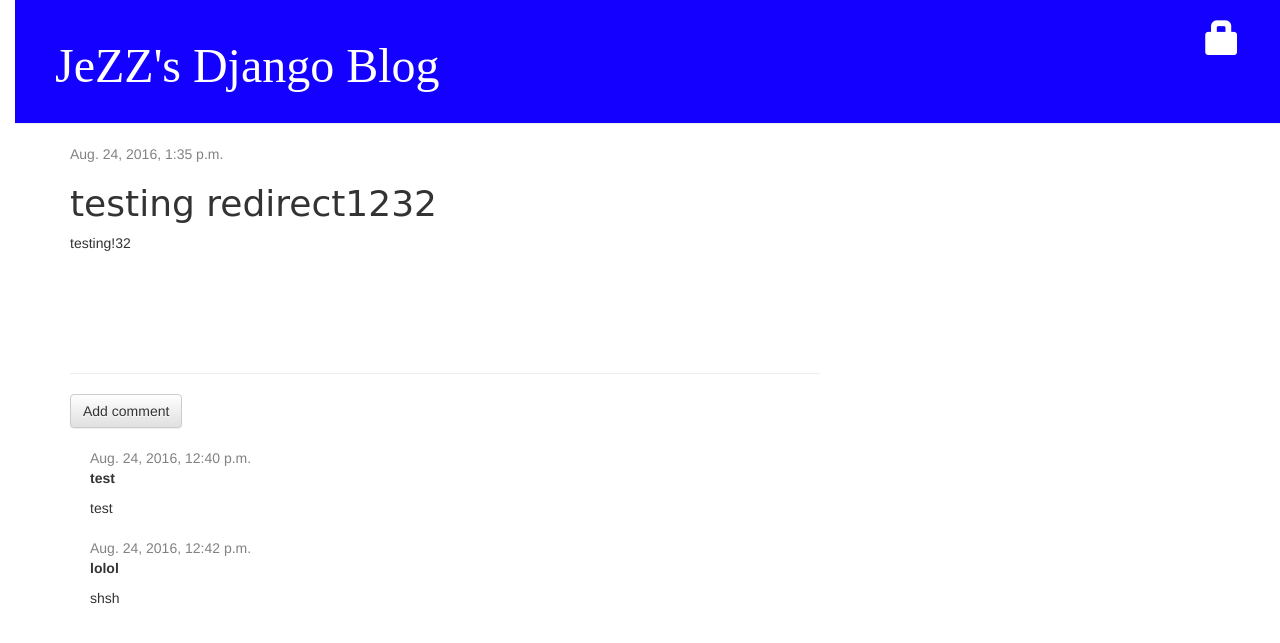
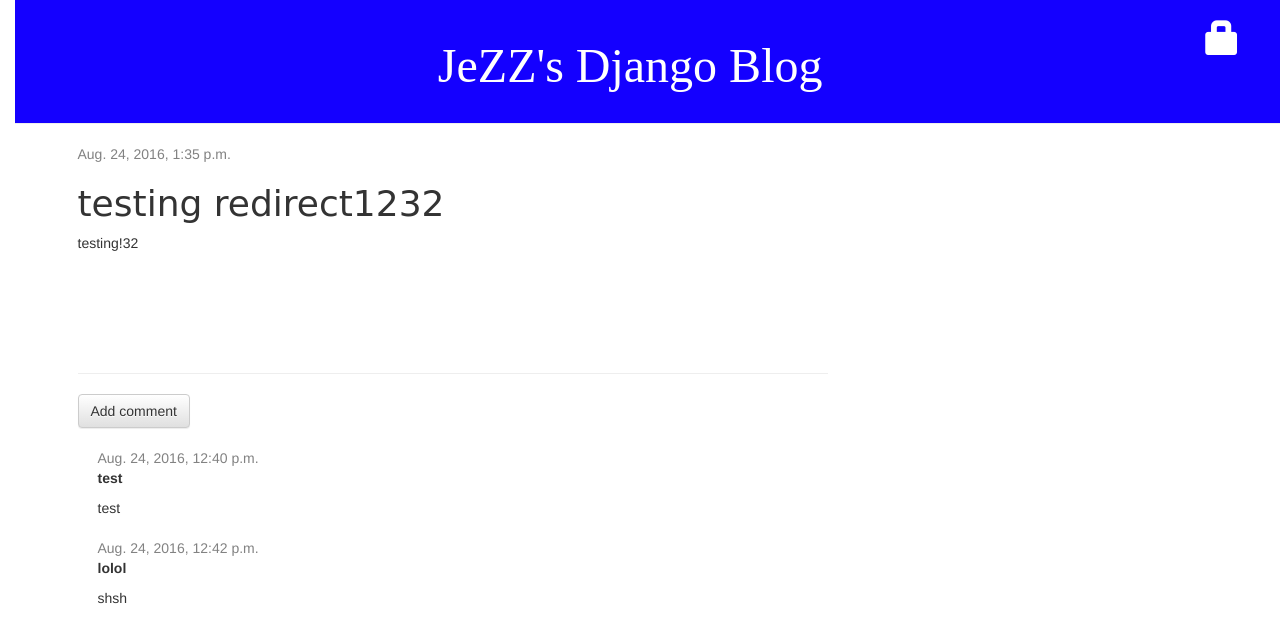
Before and after one commit to jeremypashby/PythonLearning, a Django app: page /post/18/ in a window 1280 px wide. Shown: the top 643 px of the page. Run offline with Django 3.2, Linux system fonts and the light colour scheme; data comes from the database, SQL or seed files in the repository; both versions use the stored data as it was after the commit; some libraries are stand-ins or nearby versions.

Commit message:
css changes

```diff
--- a/Blog/myvenv/blog/static/css/blog.css
+++ b/Blog/myvenv/blog/static/css/blog.css
@@ -5,10 +5,13 @@ h1 a {
 
 body {
     padding-left: 15px;
+    /*background-color: #FAEBD7;*/
+    /*background-image: url(pic.jpg)*/
 }
 
 
 .page-header {
+    text-align: center;
     background-color: #1400ff;
     margin-top: 0;
     padding: 20px 20px 20px 40px;
@@ -21,7 +24,8 @@ body {
 }
 
 .content {
-    margin-left: 40px;
+    justify-content:: center;
+    /*margin-left: 40px;*/
 }
 
 h1, h2, h3, h4 {
--- a/Blog/myvenv/blog/templates/blog/base.html
+++ b/Blog/myvenv/blog/templates/blog/base.html
@@ -13,6 +13,7 @@
               {% if user.is_authenticated %}
               <a href="{% url 'post_new' %}" class="top-menu"><span class="glyphicon glyphicon-plus"></span></a>
               <p class="top-menu">Hello {{ user.username }}<small>(<a href="{% url 'logout' %}">Log out</a>)</small></p>
+              <a href="{% url 'post_draft_list' %}" class="top-menu"><span class="glyphicon glyphicon-edit"></span></a>
               {% else %}
               <a href="{% url 'login' %}" class="top-menu"><span class="glyphicon glyphicon-lock"></span></a>
               {% endif %}
```
Also changed, not shown: Blog/myvenv/db.sqlite3.
